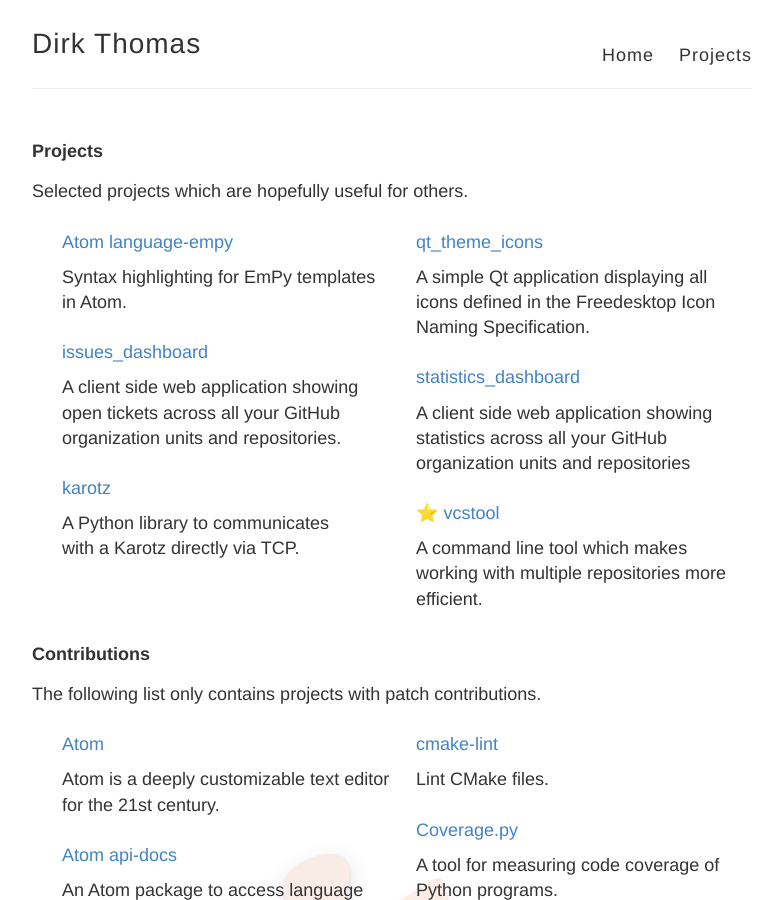
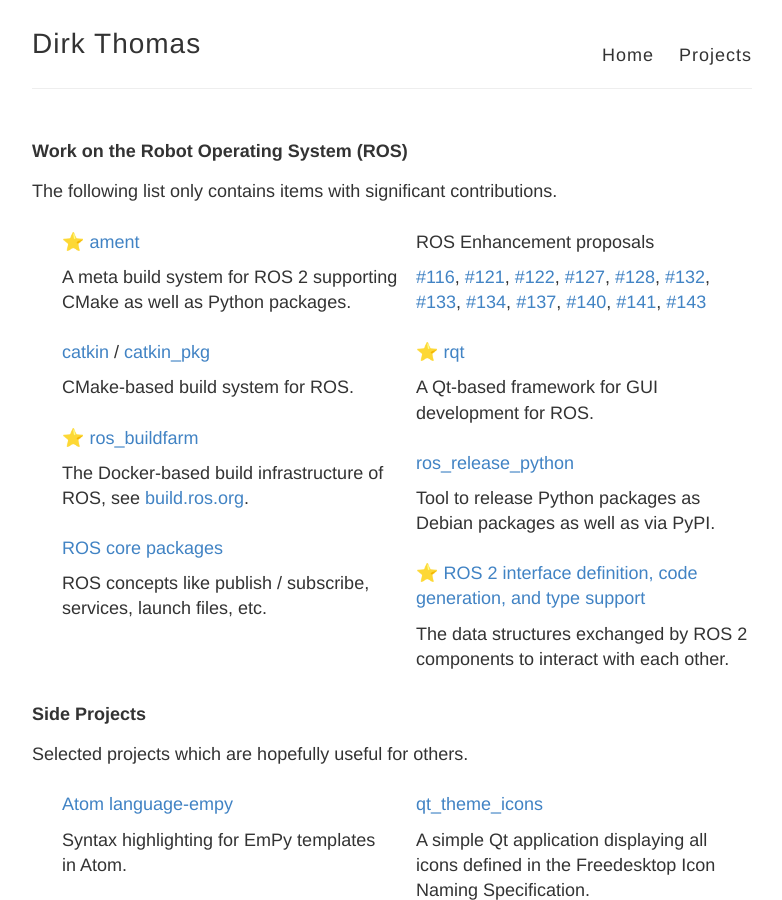
Before and after one commit to dirk-thomas/dirk-thomas.github.io, a Jekyll site: the page built from projects/index.md, in a window 1280 px wide and 900 px high. Shown: the whole window, without its empty margins (248-1030 px from the left). Built offline with Jekyll 4.4.1, drawn with Linux system fonts in a browser that asks for light colours; emoji names are drawn with the system emoji font.

Commit message:
add ROS related work to projects page

```diff
--- a/projects/index.md
+++ b/projects/index.md
@@ -3,7 +3,54 @@
 css_class: projects
 ---
 
-**Projects**
+**Work on the Robot Operating System (ROS)**
+
+The following list only contains items with significant contributions.
+
+* :star: [ament](http://design.ros2.org/articles/ament.html)
+
+  A meta build system for ROS 2 supporting CMake as well as Python packages.
+
+* [catkin](https://github.com/ros/catkin) / [catkin_pkg](https://github.com/ros-infrastructure/catkin_pkg)
+
+  CMake-based build system for ROS.
+
+* :star: [ros_buildfarm](https://github.com/ros-infrastructure/ros_buildfarm)
+
+  The Docker-based build infrastructure of ROS, see [build.ros.org](http://build.ros.org).
+
+* [ROS core packages](http://wiki.ros.org/ros_core)
+
+  ROS concepts like publish / subscribe, services, launch files, etc.
+
+* ROS Enhancement proposals
+
+  [#116](http://www.ros.org/reps/rep-0116.html "Extend pluginlib"),
+  [#121](http://www.ros.org/reps/rep-0121.html "Automatic unloading of libraries for pluginlib"),
+  [#122](http://www.ros.org/reps/rep-0122.html "Filesystem Hierarchy Standard layout changes for ROS"),
+  [#127](http://www.ros.org/reps/rep-0127.html "Specification of package manifest format"),
+  [#128](http://www.ros.org/reps/rep-0128.html "Naming Conventions for Catkin Based Workspaces"),
+  [#132](http://www.ros.org/reps/rep-0132.html "Incorporation of Changelogs into Package Source Tree"),
+  [#133](http://www.ros.org/reps/rep-0133.html "Separation of build environment and source tree tools"),
+  [#134](http://www.ros.org/reps/rep-0134.html "catkin_make_isolated for non-standard catkin packages"),
+  [#137](http://www.ros.org/reps/rep-0137.html "ROS distribution files"),
+  [#140](http://www.ros.org/reps/rep-0140.html "Package Manifest Format Two Specification"),
+  [#141](http://www.ros.org/reps/rep-0141.html "ROS distribution files"),
+  [#143](http://www.ros.org/reps/rep-0143.html "ROS distribution files")
+
+* :star: [rqt](http://wiki.ros.org/rqt)
+
+  A Qt-based framework for GUI development for ROS.
+
+* [ros_release_python](https://github.com/ros-infrastructure/ros_release_python)
+
+  Tool to release Python packages as Debian packages as well as via PyPI.
+
+* :star: [ROS 2 interface definition, code generation, and type support](http://design.ros2.org/articles/interface_definition.html)
+
+  The data structures exchanged by ROS 2 components to interact with each other.
+
+**Side Projects**
 
 Selected projects which are hopefully useful for others.
 
```
